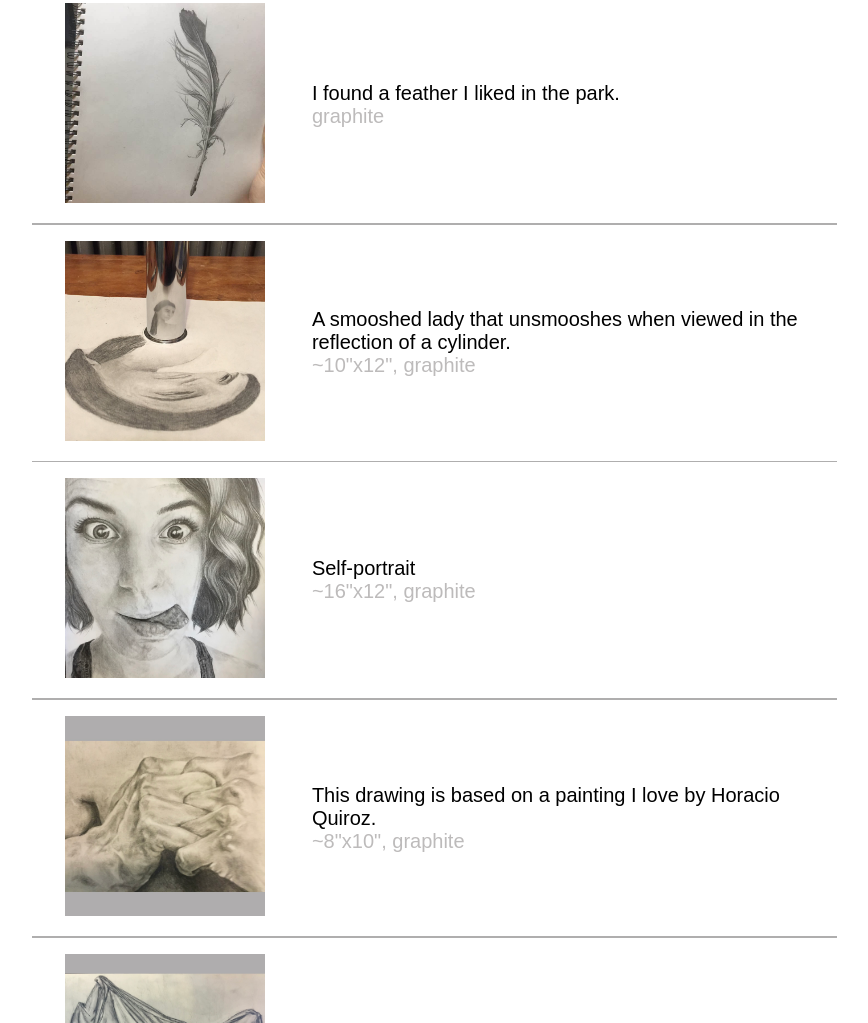
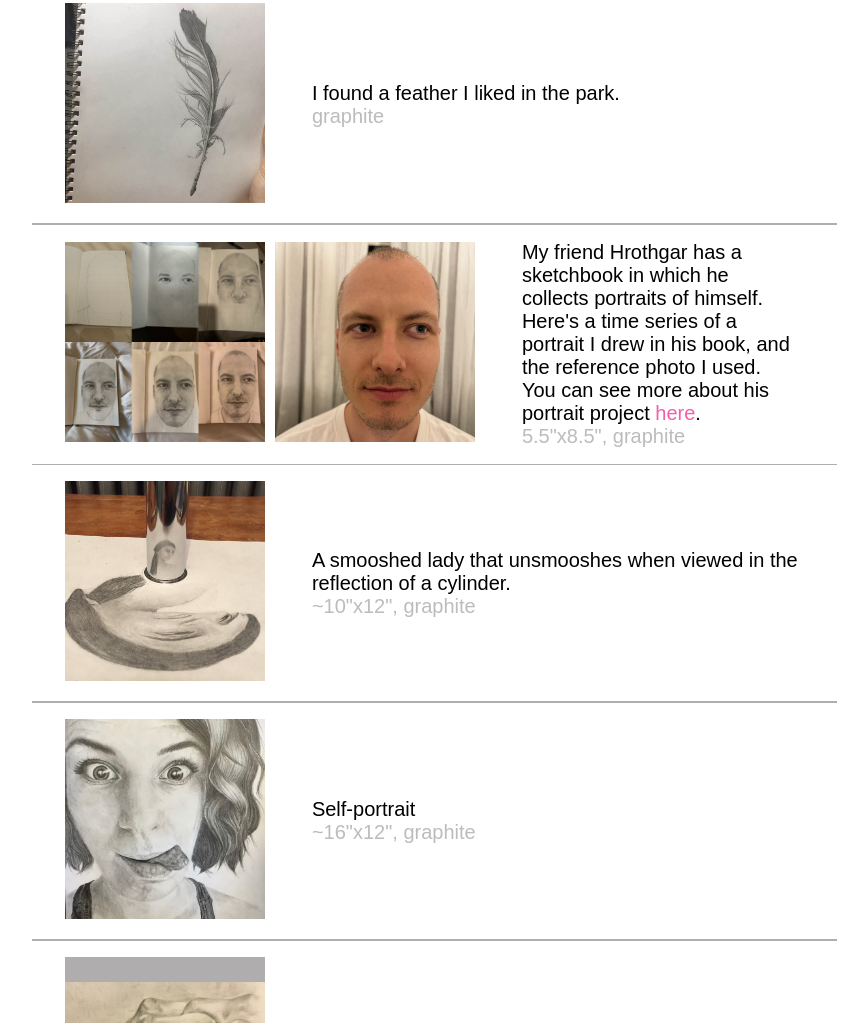
Before and after one commit to EloiseRosen/ELOISE-LIKES-MAKING-THINGS, a plain HTML site: page art.html in a window 1280 px wide. Shown: the part 696-1719 px from the top of the page, without its empty margins (206-1074 px from the left). Drawn offline with Linux system fonts and the light colour scheme.

Commit message:
add hrothgar drawing

```diff
--- a/art.html
+++ b/art.html
@@ -61,6 +61,19 @@
                <div class="art-text-container">
                   <p class="art-caption">I found a feather I liked in the park.</p>
                   <p class="art-material-and-size">graphite</p>
+               </div>
+            </div>
+            <hr class="line-between-art">
+            <div class="art-example">
+               <a href="images/art/drawing/hrothgar-time-series.jpg" data-lightbox="hrothgar" data-title="My friend Hrothgar has a sketchbook in which he collects portraits of himself. Here's a time series of a portrait I drew in his book.">
+               <img src="images/art/drawing/hrothgar-time-series-square.jpg" alt="a time series of a drawing of a man">
+               </a>
+               <a href="images/art/drawing/hrothgar-photo.jpg" data-lightbox="hrothgar" data-title="The reference photo I used.">
+               <img src="images/art/drawing/hrothgar-photo-square.jpg" alt="a photo of a man">
+               </a>
+               <div class="art-text-container">
+                  <p class="art-caption">My friend Hrothgar has a sketchbook in which he collects portraits of himself. Here's a time series of a portrait I drew in his book, and the reference photo I used. You can see more about his portrait project <a href="https://gar.lol/portraits/" target="_blank" rel="noreferrer">here</a>.</p>
+                  <p class="art-material-and-size">5.5"x8.5", graphite</p>
                </div>
             </div>
             <hr class="line-between-art">
```
Also changed, not shown: images/art/drawing/hrothgar-photo-square.jpg (added), images/art/drawing/hrothgar-photo.jpg (added), images/art/drawing/hrothgar-time-series-square.jpg (added), images/art/drawing/hrothgar-time-series.jpg (added).
